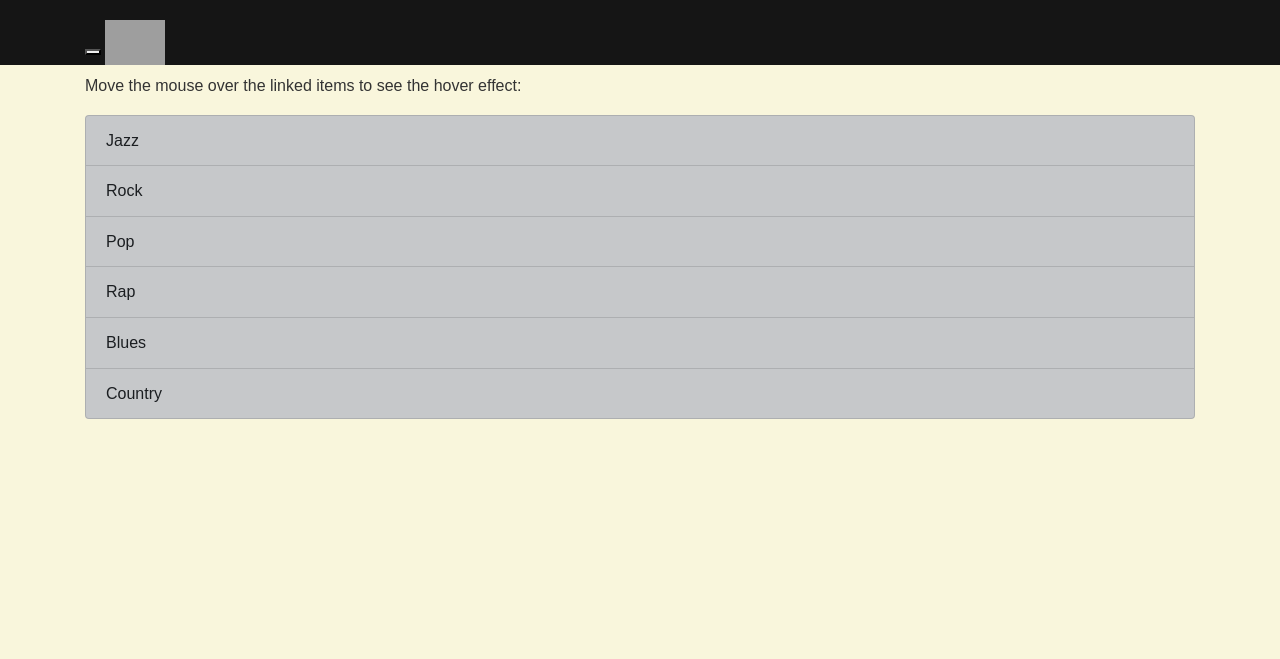
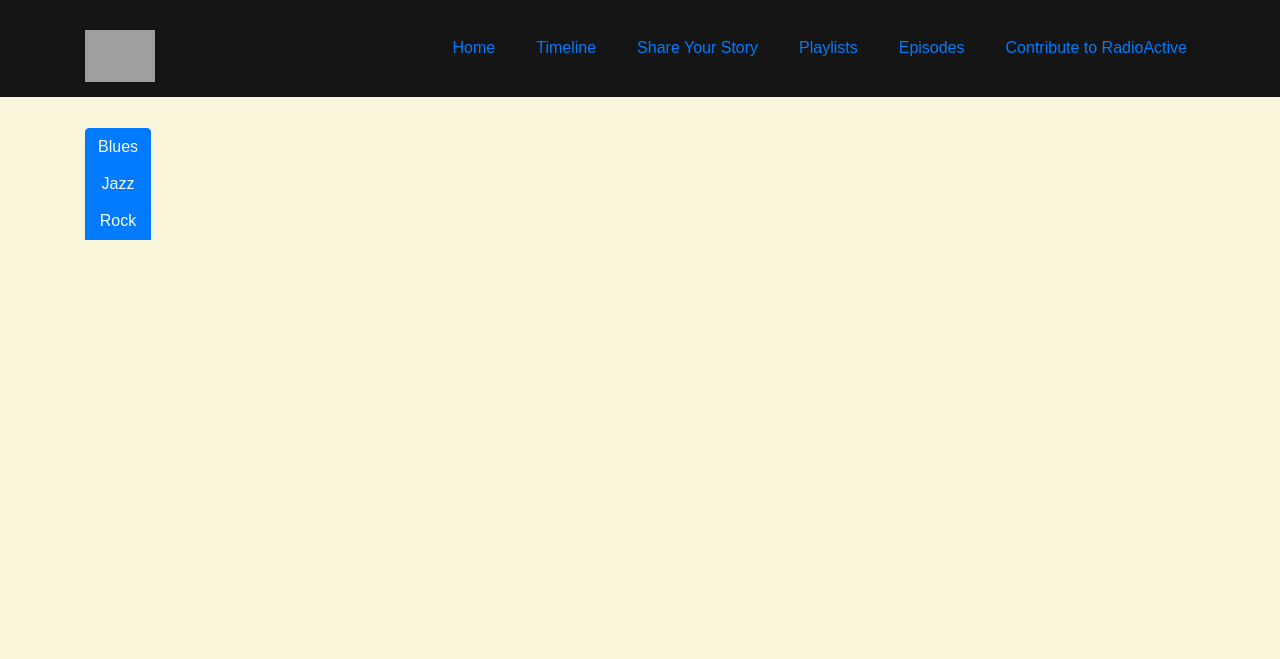
Before and after one commit to Abdullah-l/krcl, a Django app: template krclProject/templates/playlists.html in a window 1280 px wide. Shown: the top 659 px of the page. Run offline with Django 3.2, Linux system fonts and the light colour scheme; the template is opened without the code that fills it, so the values that code supplies are empty; some libraries are stand-ins or nearby versions; grey boxes are pictures that could not be loaded.

Commit message:
toggle list

```diff
--- a/krclProject/templates/playlists.html
+++ b/krclProject/templates/playlists.html
@@ -13,19 +13,12 @@
 </head>
 
 <body>
-    <nav class="navbar navbar-fixed-top" role="banner">
+    <nav class="navbar navbar-expand-sm fixed-top">
         <div class="container">
-        <div class="navbar-header">
-          <button type="button" class="navbar-toggle" data-toggle="collapse" data-target=".navbar-collapse">
-                        <span class="sr-only">Toggle navigation</span>
-                        <span class="icon-bar"></span>
-                        <span class="icon-bar"></span>
-                        <span class="icon-bar"></span>
-                    </button>
-          <a class="navbar-brand" href="index.html"><img src="logo.png" style="width: 60px;" alt="logo"></a>
-        </div>
-        <div class="collapse navbar-collapse navbar-right">
-          <ul class="nav navbar-nav">
+             <a class="navbar-brand" href="index.html">
+             <img src="logo.png" style="width: 70px;" alt="logo">
+            </a>
+            <ul class="navbar-nav ml-sm-auto">
               <li class="active"><a class="nav-link" href="index.html">Home</a></li>
               <li class="nav-item"><a class="nav-link" href="index.html">Timeline</a></li>
               <li class="nav-item"><a class="nav-link" href="index.html">Share Your Story</a></li>
@@ -34,24 +27,7 @@
               <li class="nav-item"><a class="nav-link"  href="index.html">Contribute to RadioActive</a></li>
             </ul>
           </div>
-      </div>
       </nav>
-
-
-
-
-    <div class="container">
-        <h2></h2>
-        <p>Move the mouse over the linked items to see the hover effect:</p>
-        <div class="list-group">
-          <a href="#" class="list-group-item list-group-item-action list-group-item-dark">Jazz</a>
-          <a href="#" class="list-group-item list-group-item-action list-group-item-dark">Rock</a>
-          <a href="#" class="list-group-item list-group-item-action list-group-item-dark">Pop</a>
-          <a href="#" class="list-group-item list-group-item-action list-group-item-dark">Rap</a>
-          <a href="#" class="list-group-item list-group-item-action list-group-item-dark">Blues</a>
-          <a href="#" class="list-group-item list-group-item-action list-group-item-dark">Country</a>
-        </div>
-      </div>
 
 
 
@@ -60,15 +36,55 @@
 </br>
 </br>
 </br>
-</br>
-</br>
-</br>
-</br>
-</br>
-  </br>
-</br>
-</br>
-</br>
+
+
+
+      <!-- <div class="container">
+        <h2>See our Playlists!</h2>
+        <p>Move the mouse over the linked items to see the hover effect:</p>
+        <div class="list-group">
+          <a href="#" data-toggle="collapse" class="list-group-item list-group-item-action list-group-item-dark">Jazz</a>
+          <a href="#" class="list-group-item list-group-item-action list-group-item-dark">Rock</a>
+          <a href="#" class="list-group-item list-group-item-action list-group-item-dark">Pop</a>
+          <a href="#" class="list-group-item list-group-item-action list-group-item-dark">Rap</a>
+          <a href="#" class="list-group-item list-group-item-action list-group-item-dark">Blues</a>
+          <a href="#" class="list-group-item list-group-item-action list-group-item-dark">Country</a>
+        </div>
+      </div> -->
+
+
+
+
+<div id="accordion">
+  <div class="container">
+    <div class="btn-group-vertical">
+      <button type="button" data-toggle="collapse" class="btn btn-primary" href="#collapseOne">Blues</button>
+
+        <div id="collapseOne" class="collapse" data-parent="#accordion">
+          <div class="card-body">
+            Hello from Blues
+          </div>
+        </div>
+
+      <button type="button" data-toggle="collapse" class="btn btn-primary" href="#collapseTwo">Jazz</button>
+
+        <div id="collapseTwo" class="collapse" data-parent="#accordion">
+          <div class="card-body">
+            Hello from Jazz
+          </div>
+        </div>
+
+      <button type="button" data-toggle="collapse" class="btn btn-primary" href="#collapseThree">Rock</button>
+
+        <div id="collapseThree" class="collapse" data-parent="#accordion">
+          <div class="card-body">
+            Hello from Rock
+          </div>
+        </div>
+    </div>
+  </div>
+  </div>
+
 </br>
 </br>
 </br>
```
Also changed, not shown: krclProject/templates/index.html (+7 -14 lines). Lines whose indentation alone changed are shown as unchanged.
